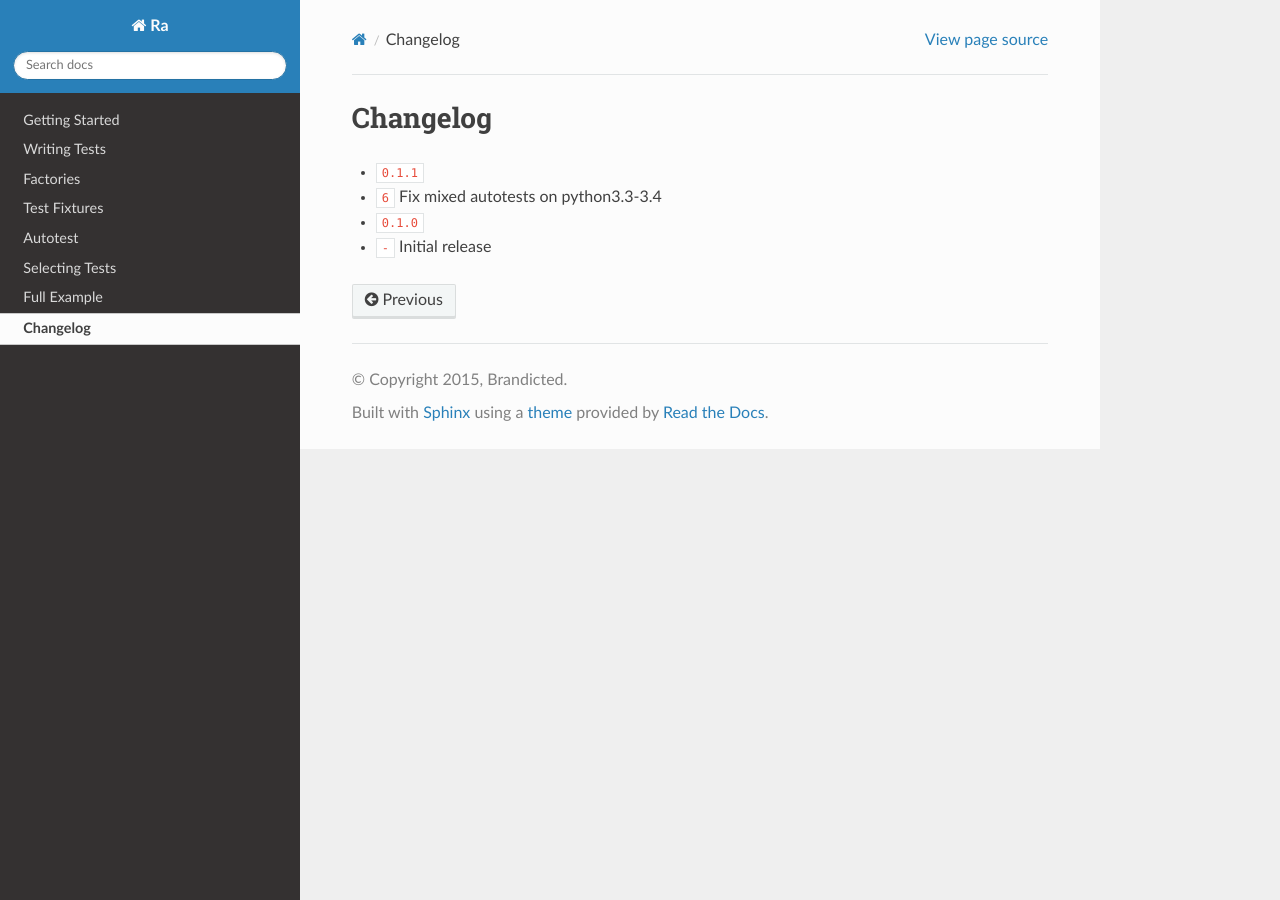
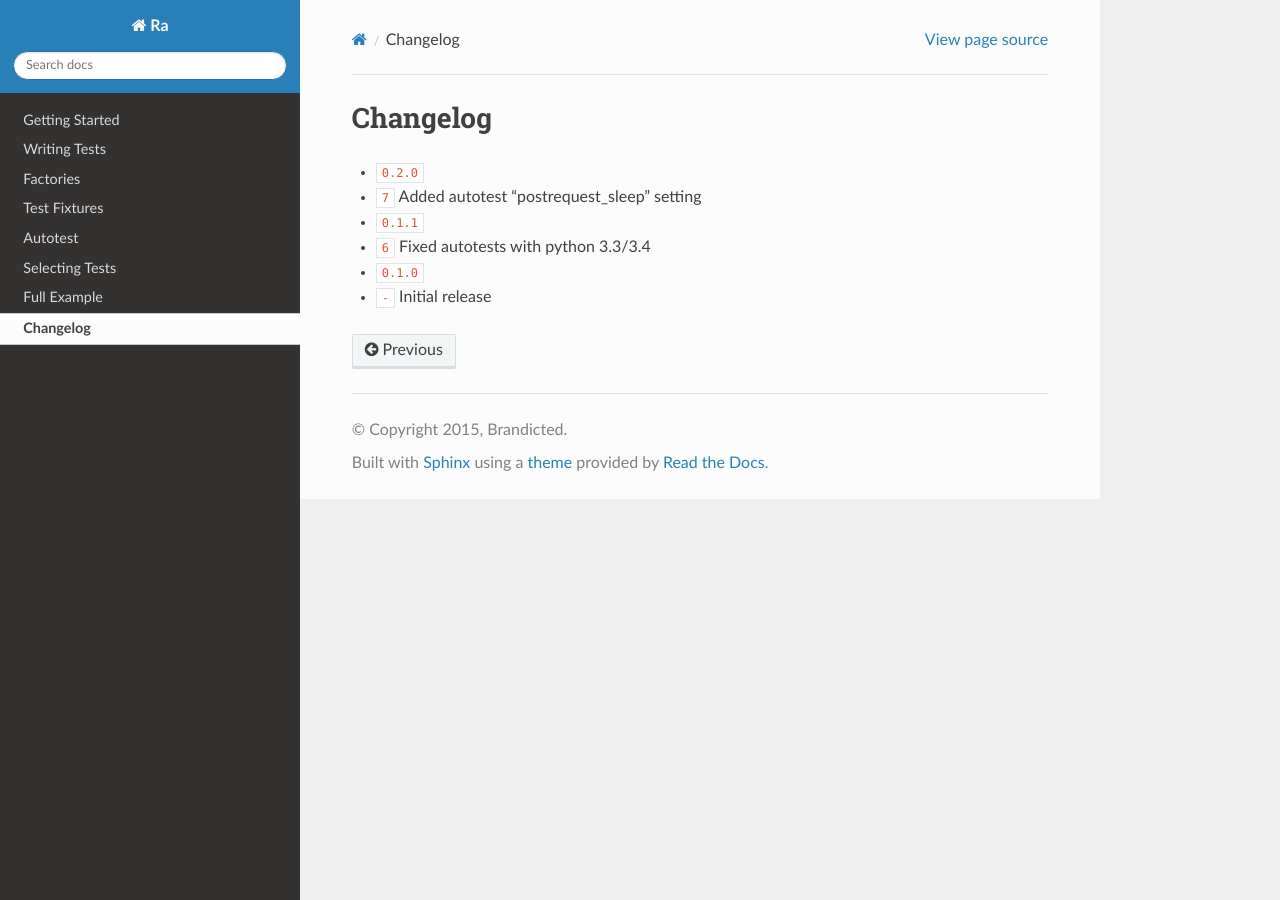
Before and after one commit to ramses-tech/ra, a Sphinx documentation site: the page built from docs/source/changelog.rst, in a window 1280 px wide. Built offline with Sphinx 7.4.7 and the Read the Docs theme 2.0.0, drawn with Linux system fonts in a browser that asks for light colours; cross-references to code outside the pages are shown as plain code.

Commit message:
version++

```diff
--- a/docs/source/changelog.rst
+++ b/docs/source/changelog.rst
@@ -1,8 +1,11 @@
 Changelog
 =========
 
+* :release:`0.2.0 <2016-05-16>`
+* :feature:`7` Added autotest "postrequest_sleep" setting
+
 * :release:`0.1.1 <2016-02-17>`
-* :bug:`6` Fix mixed autotests on python3.3-3.4
+* :bug:`6` Fixed autotests with python 3.3/3.4
 
 * :release:`0.1.0 <2016-02-12>`
 * :feature:`-` Initial release
--- a/setup.py
+++ b/setup.py
@@ -29,6 +29,7 @@ setup(name='ra',
           "Programming Language :: Python :: 2.7",
           "Programming Language :: Python :: 3",
           "Programming Language :: Python :: 3.4",
+          "Programming Language :: Python :: 3.5",
           "Framework :: Pyramid",
           "Topic :: Internet :: WWW/HTTP",
           "Topic :: Internet :: WWW/HTTP :: WSGI :: Application",
```
Also changed, not shown: 1 other file.
